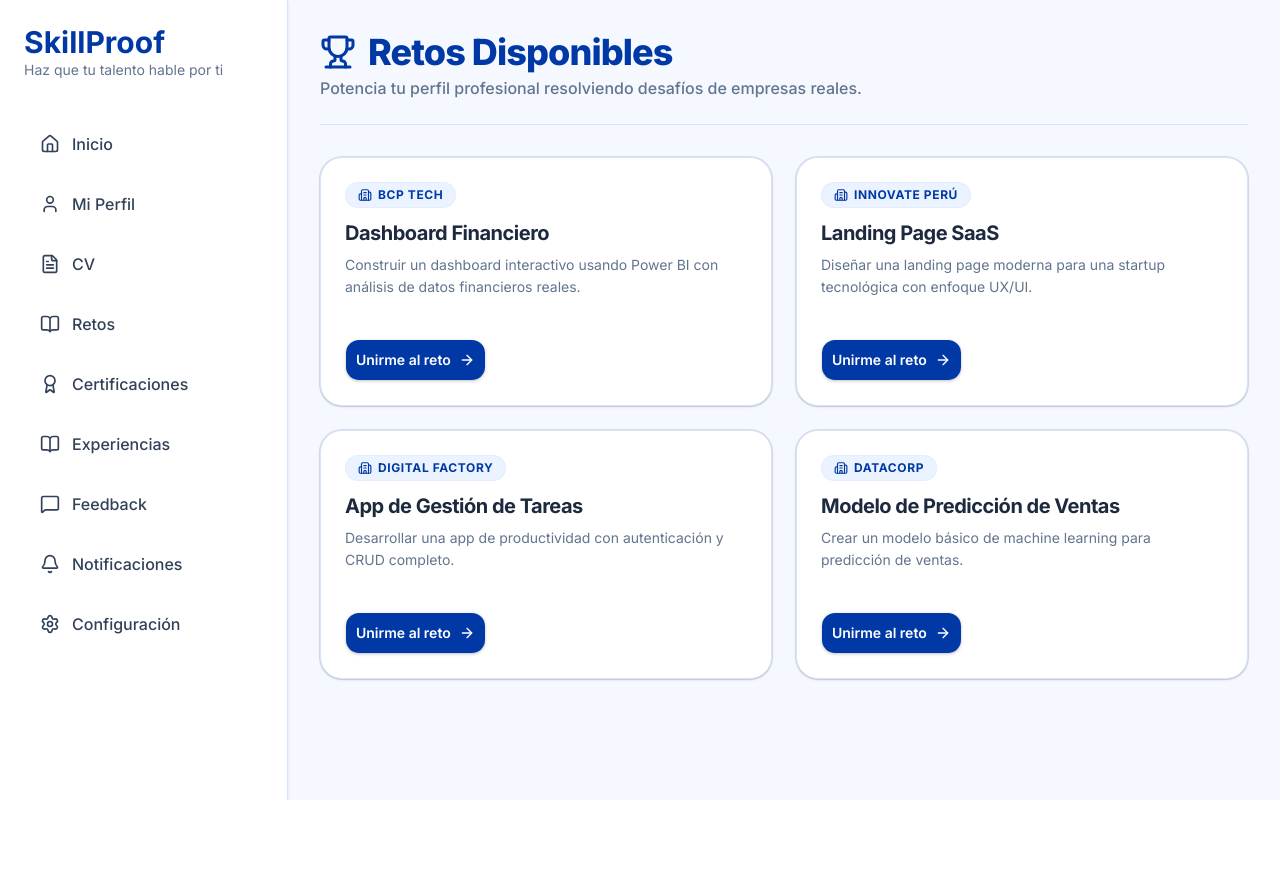
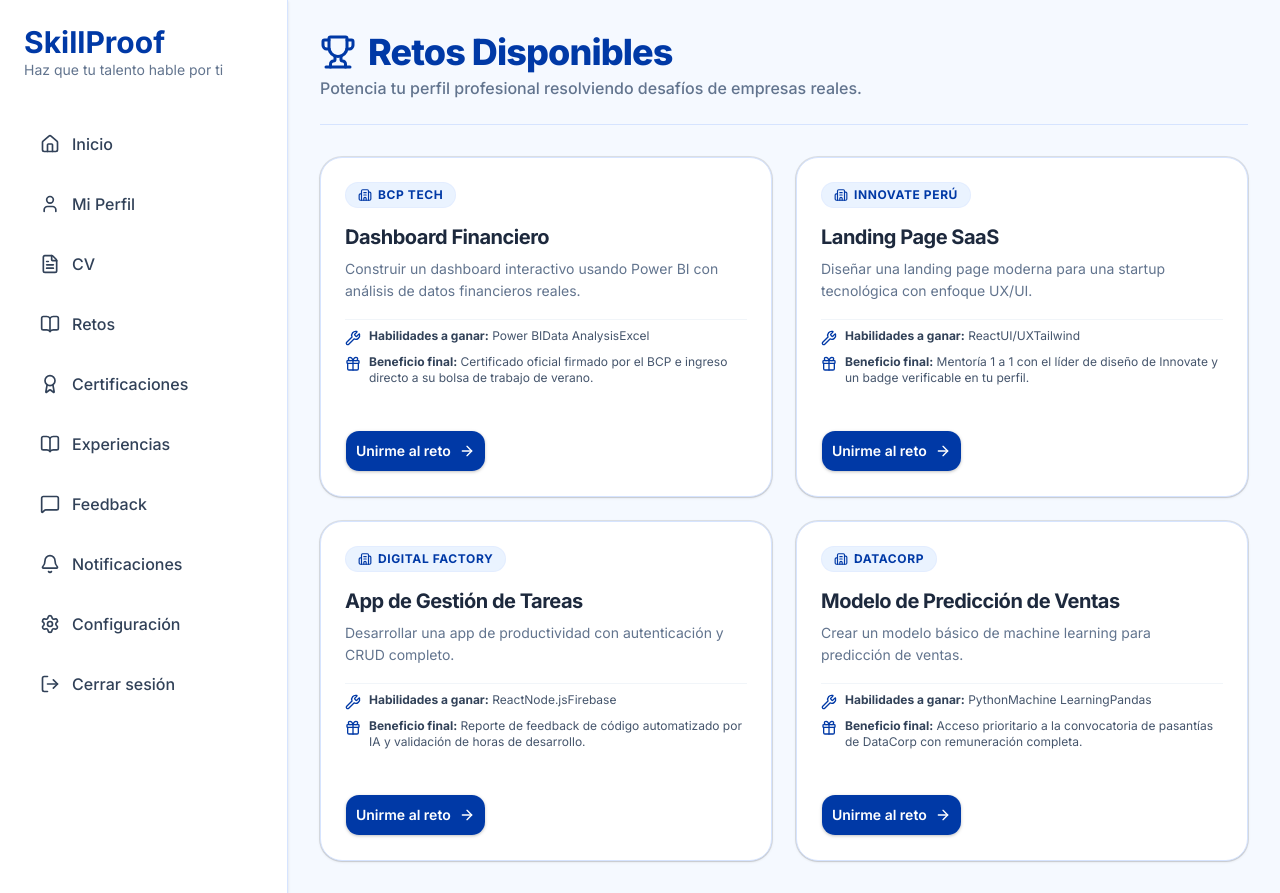
Before and after one commit to joeCuadros/skillproof, a Next.js app: page /challenges in a window 1280 px wide. Before the commit the page ends 800 px from the top, so only its background shows below. Built offline with nearby package versions, Linux system fonts and the light colour scheme.

Commit message:
feat: agregar mejoras tipo M

```diff
--- a/app/certifications/page.tsx
+++ b/app/certifications/page.tsx
@@ -8,7 +8,8 @@ import { Button } from "@/components/ui/button";
 import { Textarea } from "@/components/ui/textarea";
 import { Input } from "@/components/ui/input";
 import { mockCertifications } from "@/mock/certifications";
-import { Award, ShieldCheck, ShieldAlert, X, Eye, FileText, Download, UploadCloud, Send, Plus } from "lucide-react";
+import { mockValidators } from "@/mock/validators"; // Importación de tus validadores
+import { Award, ShieldCheck, ShieldAlert, X, Eye, FileText, Download, UploadCloud, Send, Plus, CheckCircle, AlertCircle } from "lucide-react";
 
 export default function CertificationsPage() {
   const [openModal, setOpenModal] = useState(false);
@@ -19,6 +20,15 @@ export default function CertificationsPage() {
   // Campos para simulación de nuevo certificado
   const [newTitle, setNewTitle] = useState("");
   const [newLevel, setNewLevel] = useState("Básico");
+
+  // NUEVO: Estados para el sistema de evaluación interactiva antes de emitir certificado
+  const [selectedAnswers, setSelectedAnswers] = useState<{ [key: number]: string }>({});
+  const [evaluationPassed, setEvaluationPassed] = useState<boolean | null>(null);
+
+  // Obtener el validador mock de forma dinámica según el nivel elegido (React / Power BI simulado por nivel)
+  const currentValidator = mockValidators.find(
+    (v) => v.level === newLevel || (newLevel === "Básico" && v.id === "1")
+  ) || mockValidators[0];
 
   const handleOpenManageModal = (cert: any) => {
     setActiveCert(cert);
@@ -33,12 +43,32 @@ export default function CertificationsPage() {
     setFileName(null);
     setNewTitle("");
     setNewLevel("Básico");
+    setSelectedAnswers({});
+    setEvaluationPassed(null);
     setOpenModal(true);
   };
 
   const handleSimulateUpload = (e: React.ChangeEvent<HTMLInputElement>) => {
     if (e.target.files && e.target.files[0]) {
       setFileName(e.target.files[0].name);
+    }
+  };
+
+  // NUEVO: Validador dinámico de respuestas
+  const handleVerifyAnswers = () => {
+    let correctCount = 0;
+    currentValidator.questions.forEach((q, index) => {
+      if (selectedAnswers[index] === q.correctAnswer) {
+        correctCount++;
+      }
+    });
+
+    // Pasa con el 80% o más de respuestas correctas (ej. 4 de 5)
+    if (correctCount >= currentValidator.questions.length * 0.8) {
+      setEvaluationPassed(true);
+    } else {
+      setEvaluationPassed(false);
+      alert(`Evaluación no superada. Respondiste correctamente ${correctCount} de ${currentValidator.questions.length}. Revisa tus opciones.`);
     }
   };
 
@@ -122,7 +152,7 @@ export default function CertificationsPage() {
                   </h3>
                   <p className="text-xs text-slate-500 font-medium">
                     {isCreatingNew
-                      ? "Completa los datos para enviar el nuevo documento a la cola de verificación"
+                      ? "Completa tus datos y aprueba la evaluación técnica IA integrada para validar tu título."
                       : `Nivel Actual: ${activeCert?.level} • Récord: ${activeCert?.score}%`
                     }
                   </p>
@@ -139,8 +169,66 @@ export default function CertificationsPage() {
             {/* CUERPO CENTRAL */}
             <div className="flex-1 flex flex-col md:flex-row overflow-hidden bg-white">
 
-              {/* COLUMNA IZQUIERDA: PREVIEW DINÁMICO */}
-              <div className="w-full md:w-1/2 bg-slate-100 p-6 flex flex-col justify-between border-b md:border-b-0 md:border-r border-slate-200">
+              {/* COLUMNA IZQUIERDA: PREVIEW DINÁMICO O EVALUACIÓN IA */}
+              <div className="w-full md:w-1/2 bg-slate-100 p-6 flex flex-col justify-between border-b md:border-b-0 md:border-r border-slate-200 overflow-y-auto">
+                {isCreatingNew ? (
+                  /* NUEVO: PANEL DE EVALUACIÓN OBLIGATORIA SI ES NUEVO */
+                  <div className="space-y-4 flex-1 flex flex-col">
+                    <div className="text-xs font-bold text-[#0039A6] uppercase tracking-wider flex items-center gap-1.5">
+                      <ShieldCheck className="w-4 h-4" />
+                      Evaluación Técnica de Validación (Skill: {currentValidator.skill})
+                    </div>
+
+                    <div className="flex-1 space-y-4 pr-1">
+                      {currentValidator.questions.map((q, qIdx) => (
+                        <div key={qIdx} className="bg-white p-4 rounded-2xl border border-[#D6E4FF] space-y-2">
+                          <p className="text-xs font-bold text-slate-800">{qIdx + 1}. {q.question}</p>
+                          <div className="grid grid-cols-1 gap-1.5">
+                            {q.alternatives.map((alt, aIdx) => (
+                              <button
+                                key={aIdx}
+                                type="button"
+                                onClick={() => setSelectedAnswers({ ...selectedAnswers, [qIdx]: alt })}
+                                className={`text-left text-xs p-2 rounded-xl border transition-all ${
+                                  selectedAnswers[qIdx] === alt
+                                    ? "bg-[#EAF3FF] border-[#0039A6] text-[#0039A6] font-semibold"
+                                    : "border-slate-100 bg-slate-50 text-slate-600 hover:bg-slate-100"
+                                }`}
+                              >
+                                {alt}
+                              </button>
+                            ))}
+                          </div>
+                        </div>
+                      ))}
+                    </div>
+
+                    {/* Feedback y acción del validador */}
+                    <div className="pt-2">
+                      {evaluationPassed === true && (
+                        <div className="flex items-center gap-2 p-3 bg-green-50 border border-green-200 text-green-700 text-xs font-semibold rounded-xl mb-2">
+                          <CheckCircle className="w-4 h-4 text-green-600 shrink-0" /> Conocimientos validados con éxito por el motor de IA. Puedes registrar.
+                        </div>
+                      )}
+                      {evaluationPassed === false && (
+                        <div className="flex items-center gap-2 p-3 bg-red-50 border border-red-200 text-red-600 text-xs font-semibold rounded-xl mb-2">
+                          <AlertCircle className="w-4 h-4 text-red-600 shrink-0" /> Respuestas incorrectas detectadas. Por favor reevalúa tus conceptos.
+                        </div>
+                      )}
+
+                      <Button
+                        type="button"
+                        onClick={handleVerifyAnswers}
+                        disabled={Object.keys(selectedAnswers).length < currentValidator.questions.length}
+                        className="w-full bg-slate-800 hover:bg-slate-900 text-white rounded-xl text-xs py-4 font-semibold disabled:opacity-40"
+                      >
+                        Validar mis conocimientos técnicos
+                      </Button>
+                    </div>
+                  </div>
+                ) : (
+                  /* VISTA PREVIA ORIGINAL PARA CERTIFICADOS EXISTENTES */
+                  <>
                     <div className="text-xs font-bold text-[#0039A6] uppercase tracking-wider mb-2">
                       Vista Previa del Documento
                     </div>
@@ -148,17 +236,13 @@ export default function CertificationsPage() {
                     <div className="flex-1 flex flex-col items-center justify-center text-center space-y-2">
                       <FileText className="w-16 h-16 text-slate-400 animate-pulse" />
                       <p className="text-sm font-semibold text-slate-500 max-w-xs truncate">
-                    {isCreatingNew ? (fileName || "Ningún archivo seleccionado") : `${activeCert?.title}.pdf`}
+                        {activeCert?.title}.pdf
                       </p>
                       <p className="text-xs text-slate-400 max-w-xs leading-relaxed">
-                    {isCreatingNew
-                      ? "Una vez cargado tu archivo, nuestro motor IA analizará los metadatos visuales del certificado."
-                      : "El documento digital certificado se renderizará automáticamente en producción."
-                    }
+                        El documento digital certificado se renderizará automáticamente en producción.
                       </p>
                     </div>
 
-                {!isCreatingNew && (
                     <Button
                       onClick={() => alert("Simulación: Descargando certificado original...")}
                       variant="outline"
@@ -166,6 +250,7 @@ export default function CertificationsPage() {
                     >
                       <Download className="w-4 h-4" /> Descargar Certificado Actual
                     </Button>
+                  </>
                 )}
               </div>
 
@@ -198,12 +283,16 @@ export default function CertificationsPage() {
                         <label className="text-xs font-bold text-slate-600 uppercase tracking-wider">Nivel de la Credencial</label>
                         <select
                           value={newLevel}
-                          onChange={(e) => setNewLevel(e.target.value)}
+                          onChange={(e) => {
+                            setNewLevel(e.target.value);
+                            setSelectedAnswers({});
+                            setEvaluationPassed(null);
+                          }}
                           className="w-full border border-[#D6E4FF] focus:border-[#0039A6] outline-none rounded-xl p-2.5 text-sm bg-white font-medium text-slate-700 transition-all"
                         >
-                          <option>Básico</option>
-                          <option>Intermedio</option>
-                          <option>Avanzado</option>
+                          <option value="Básico">Básico</option>
+                          <option value="Intermedio">Intermedio</option>
+                          <option value="Avanzado">Avanzado</option>
                         </select>
                       </div>
                     </>
@@ -252,7 +341,7 @@ export default function CertificationsPage() {
                   </div>
                 </div>
 
-                {/* BOTÓN DE ACCIÓN / SUBMIT */}
+                {/* BOTÓN DE ACCIÓN / SUBMIT (Modificado con la validación de evaluaciónPassed) */}
                 <Button
                   onClick={() => {
                     alert(isCreatingNew
@@ -261,7 +350,7 @@ export default function CertificationsPage() {
                     );
                     setOpenModal(false);
                   }}
-                  disabled={isCreatingNew ? (!newTitle || !fileName) : false}
+                  disabled={isCreatingNew ? (!newTitle || !fileName || !evaluationPassed) : false}
                   className="w-full bg-[#0039A6] hover:bg-[#002B7A] text-white font-semibold rounded-xl flex items-center justify-center gap-2 shadow-sm text-sm py-5 disabled:opacity-40"
                 >
                   <Send className="w-4 h-4" />
--- a/app/challenges/page.tsx
+++ b/app/challenges/page.tsx
@@ -7,7 +7,7 @@ import { Card } from "@/components/ui/card";
 import { Button } from "@/components/ui/button";
 import { Textarea } from "@/components/ui/textarea";
 import { mockChallenges } from "@/mock/challenges";
-import { Trophy, Building2, ArrowRight, X, UploadCloud, Send } from "lucide-react";
+import { Trophy, Building2, ArrowRight, X, UploadCloud, Send, Gift, Wrench, FileSpreadsheet } from "lucide-react";
 
 export default function ChallengesPage() {
   const [openUploadModal, setOpenUploadModal] = useState(false);
@@ -44,9 +44,9 @@ export default function ChallengesPage() {
         {mockChallenges.map((c) => (
           <Card
             key={c.id}
-            className="bg-white border border-[#D6E4FF] rounded-3xl p-6 shadow-sm hover:shadow-md hover:border-[#0039A6]/40 transition-all duration-300 flex flex-col justify-between min-h-[220px] space-y-4"
+            className="bg-white border border-[#D6E4FF] rounded-3xl p-6 shadow-sm hover:shadow-md hover:border-[#0039A6]/40 transition-all duration-300 flex flex-col justify-between min-h-[340px] space-y-5"
           >
-            <div className="space-y-3">
+            <div className="space-y-4">
               {/* COMPAÑÍA */}
               <div className="flex items-center gap-1.5 text-[#0039A6] bg-[#EAF3FF] w-fit px-3 py-1 rounded-xl border border-[#D6E4FF]/40">
                 <Building2 className="w-3.5 h-3.5" />
@@ -63,6 +63,24 @@ export default function ChallengesPage() {
                 <p className="text-slate-500 text-sm leading-relaxed line-clamp-3">
                   {c.description}
                 </p>
+              </div>
+
+              {/* NUEVO: HABILIDADES Y BENEFICIOS EN LA TARJETA PRINCIPAL */}
+              <div className="pt-2 space-y-2 border-t border-slate-100">
+                <div className="flex items-start gap-2 text-xs">
+                  <Wrench className="w-4 h-4 text-[#0039A6] shrink-0 mt-0.5" />
+                  <p className="text-slate-600">
+                    <span className="font-bold text-slate-700">Habilidades a ganar:</span>{" "}
+                    {c.skills || "Análisis de Datos, Resolución de Problemas Complejos"}
+                  </p>
+                </div>
+                <div className="flex items-start gap-2 text-xs">
+                  <Gift className="w-4 h-4 text-[#0039A6] shrink-0 mt-0.5" />
+                  <p className="text-slate-600">
+                    <span className="font-bold text-slate-700">Beneficio final:</span>{" "}
+                    {c.finalBenefit || "Certificado oficial e ingreso a proceso de selección exclusivo"}
+                  </p>
+                </div>
               </div>
             </div>
 
@@ -102,7 +120,41 @@ export default function ChallengesPage() {
             </div>
 
             {/* CUERPO DEL FORMULARIO */}
-            <div className="p-6 space-y-5 bg-white">
+            <div className="p-6 space-y-5 bg-white max-h-[70vh] overflow-y-auto">
+
+              {/* NUEVO: DOCUMENTOS Y MATERIALES COMPARTIDOS POR LA EMPRESA */}
+              <div className="space-y-2 bg-[#F7FAFF] border border-[#D6E4FF] rounded-2xl p-4">
+                <label className="text-xs font-bold text-[#0039A6] uppercase tracking-wider flex items-center gap-1.5">
+                  <FileSpreadsheet className="w-4 h-4" />
+                  Recursos y documentos de la empresa
+                </label>
+                <p className="text-xs text-slate-500 leading-relaxed mb-2">
+                  Descarga las bases, plantillas Excel o instrucciones provistas para estructurar tu entrega correctamente:
+                </p>
+                <div className="flex flex-wrap gap-2">
+                  {(activeChallenge.resources && activeChallenge.resources.length > 0) ? (
+                    activeChallenge.resources.map((res: any, idx: number) => (
+                      <a
+                        key={idx}
+                        href={res.url || "#"}
+                        onClick={(e) => e.preventDefault()} // Simulado
+                        className="text-xs font-semibold text-[#0039A6] bg-white border border-[#D6E4FF] hover:bg-[#EAF3FF] px-3 py-2 rounded-xl flex items-center gap-1.5 transition-all shadow-xs"
+                      >
+                        📊 {res.name || "Plantilla_Datos.xlsx"}
+                      </a>
+                    ))
+                  ) : (
+                    <>
+                      <a href="#" onClick={(e) => e.preventDefault()} className="text-xs font-semibold text-[#0039A6] bg-white border border-[#D6E4FF] hover:bg-[#EAF3FF] px-3 py-2 rounded-xl flex items-center gap-1.5 transition-all shadow-xs">
+                        📊 Caso_Negocio_Bases.pdf
+                      </a>
+                      <a href="#" onClick={(e) => e.preventDefault()} className="text-xs font-semibold text-[#0039A6] bg-white border border-[#D6E4FF] hover:bg-[#EAF3FF] px-3 py-2 rounded-xl flex items-center gap-1.5 transition-all shadow-xs">
+                        📈 Dataset_Consolidado.xlsx
+                      </a>
+                    </>
+                  )}
+                </div>
+              </div>
 
               {/* ZONA DE ARRASTRE / DROPZONE SIMULADA */}
               <div className="space-y-1.5">
--- a/components/sidebar/company-sidebar.tsx
+++ b/components/sidebar/company-sidebar.tsx
@@ -7,7 +7,8 @@ import {
   Users,
   Bell,
   Settings,
-  MessageSquare
+  MessageSquare,
+  LogOut
 } from "lucide-react";
 
 export default function CompanySidebar() {
@@ -44,6 +45,11 @@ export default function CompanySidebar() {
       icon: Settings,
       path: "/company/settings",
     },
+    {
+      name: "Cerrar sesión",
+      icon: LogOut,
+      path: "/",
+    },
   ];
 
   return (
--- a/components/sidebar/student-sidebar.tsx
+++ b/components/sidebar/student-sidebar.tsx
@@ -9,7 +9,8 @@ import {
   Award,
   Bell,
   Settings,
-  MessageSquare
+  MessageSquare,
+  LogOut
 } from "lucide-react";
 
 export default function StudentSidebar() {
@@ -61,6 +62,11 @@ export default function StudentSidebar() {
       icon: Settings,
       path: "/settings",
     },
+    {
+      name: "Cerrar sesión",
+      icon: LogOut,
+      path: "/",
+    },
   ];
 
   return (
--- a/mock/challenges.ts
+++ b/mock/challenges.ts
@@ -10,8 +10,13 @@ export const mockChallenges: Challenge[] = [
     category: "Data Analytics",
     difficulty: "Intermedio",
     reward: "Certificado + entrevista laboral",
+    finalBenefit: "Certificado oficial firmado por el BCP e ingreso directo a su bolsa de trabajo de verano.",
     participants: 45,
     skills: ["Power BI", "Data Analysis", "Excel"],
+    resources: [
+      { name: "Caso_Negocio_BCP.pdf", url: "#" },
+      { name: "Dataset_Financiero_Historico.xlsx", url: "#" }
+    ]
   },
   {
     id: "2",
@@ -22,8 +27,13 @@ export const mockChallenges: Challenge[] = [
     category: "Frontend",
     difficulty: "Básico",
     reward: "Mentoría + experiencia verificada",
+    finalBenefit: "Mentoría 1 a 1 con el líder de diseño de Innovate y un badge verificable en tu perfil.",
     participants: 31,
     skills: ["React", "UI/UX", "Tailwind"],
+    resources: [
+      { name: "Bases_Innovate_Peru.pdf", url: "#" },
+      { name: "Figma_Layout_Estructura.pdf", url: "#" }
+    ]
   },
   {
     id: "3",
@@ -34,8 +44,13 @@ export const mockChallenges: Challenge[] = [
     category: "Full Stack",
     difficulty: "Intermedio",
     reward: "Certificado + evaluación IA",
+    finalBenefit: "Reporte de feedback de código automatizado por IA y validación de horas de desarrollo.",
     participants: 62,
     skills: ["React", "Node.js", "Firebase"],
+    resources: [
+      { name: "Especificaciones_Tecnicas_CRUD.pdf", url: "#" },
+      { name: "Template_Base_Datos.xlsx", url: "#" }
+    ]
   },
   {
     id: "4",
@@ -46,7 +61,12 @@ export const mockChallenges: Challenge[] = [
     category: "Data Science",
     difficulty: "Avanzado",
     reward: "Certificado + acceso a internship",
+    finalBenefit: "Acceso prioritario a la convocatoria de pasantías de DataCorp con remuneración completa.",
     participants: 28,
     skills: ["Python", "Machine Learning", "Pandas"],
+    resources: [
+      { name: "Instrucciones_Modelo_DataCorp.pdf", url: "#" },
+      { name: "Dataset_Ventas_Anuales.xlsx", url: "#" }
+    ]
   },
 ];
--- a/types/challenge.ts
+++ b/types/challenge.ts
@@ -6,6 +6,8 @@ export interface Challenge {
   category: string;
   difficulty: "Básico" | "Intermedio" | "Avanzado";
   reward: string;
+  finalBenefit: string;
   participants: number;
   skills: string[];
+  resources?: { name: string; url: string }[];
 }
```
Lines whose indentation alone changed are shown as unchanged.
